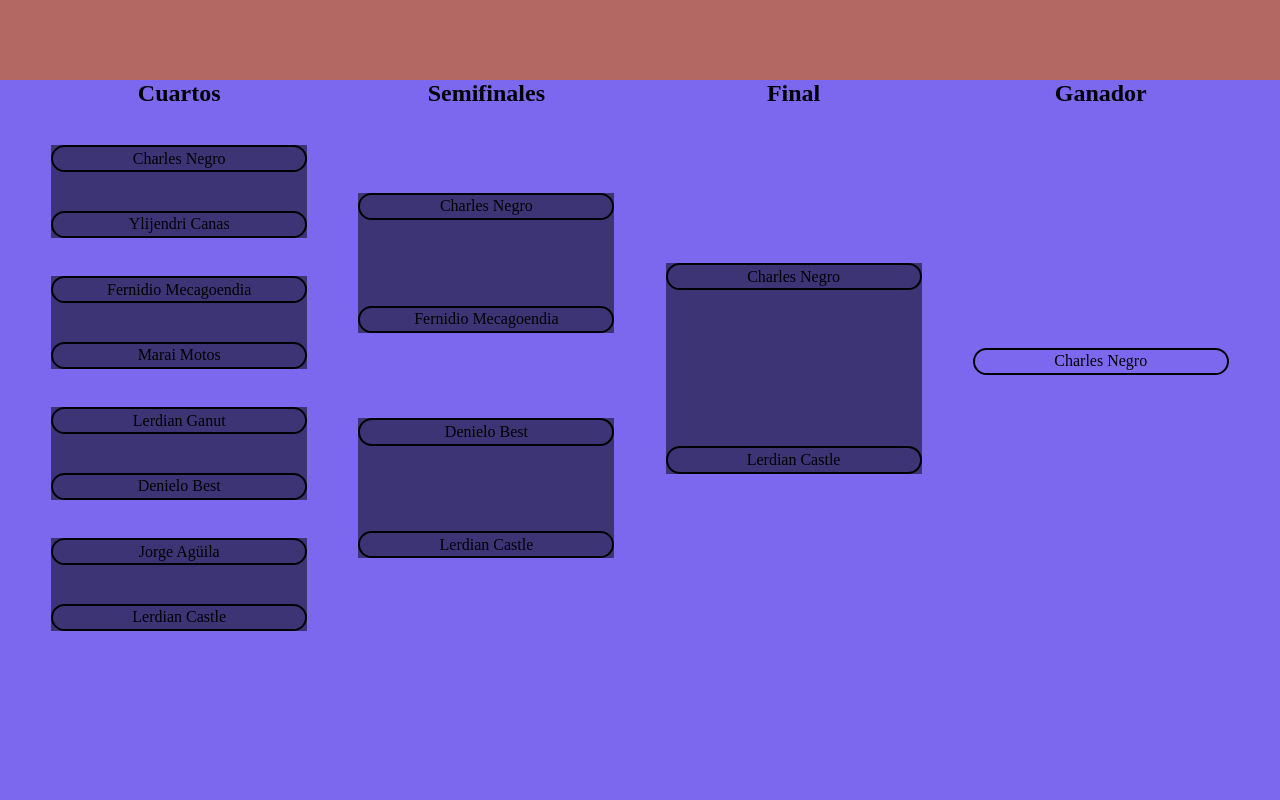
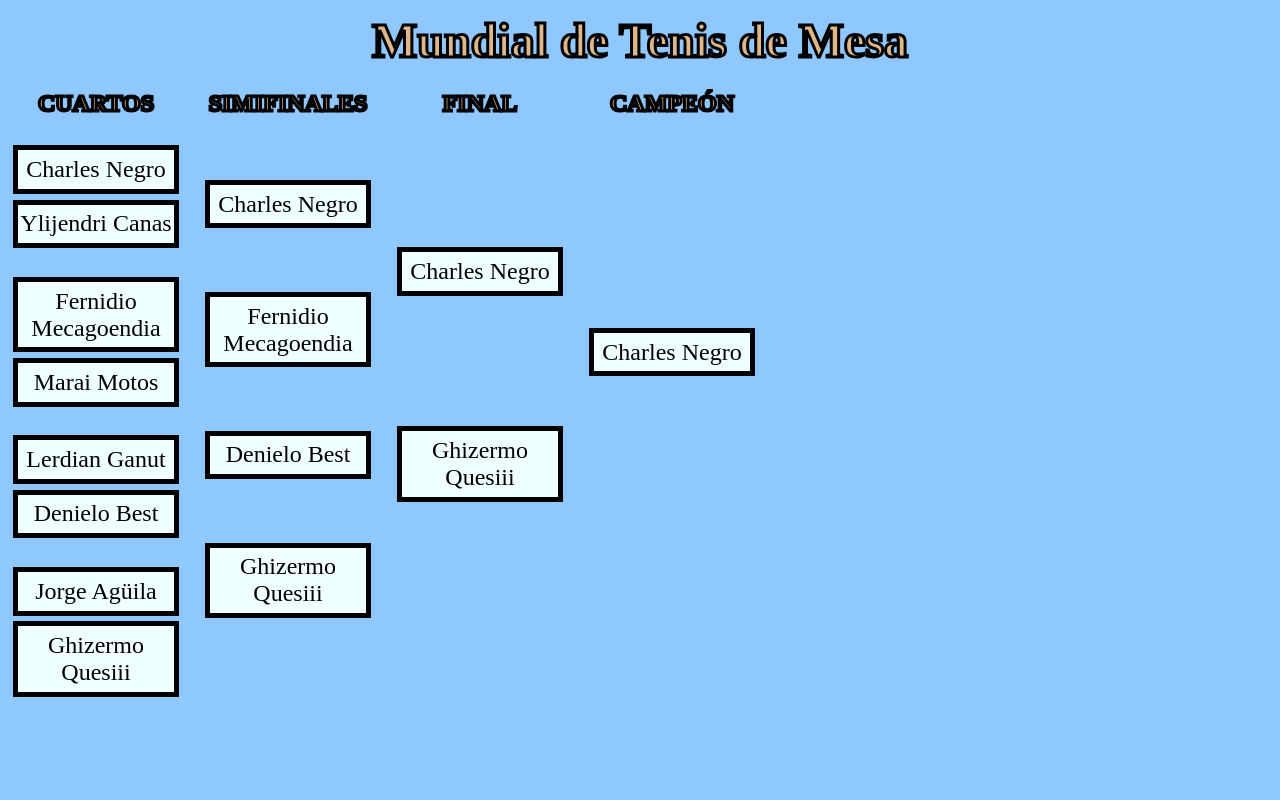
Before and after one commit to Eyguilo/DWS, a PHP site: page /src/Vistas/tablero.html in a window 1280 px wide. Run offline with PHP 8.4, Linux system fonts and the light colour scheme.

Commit message:
13/01/23 - Se ha cambiado el estilo del cuadro de eliminatorias, con sus estilos correspondientes.

```diff
--- a/Curso_2223/UD4/Practica/Torneos/css/tablero.css
+++ b/Curso_2223/UD4/Practica/Torneos/css/tablero.css
@@ -1,64 +1,100 @@
-*{
+* {
     margin: 0%;
     padding: 0%;
 }
-.contenedor{
+
+.contenedor {
     width: 100%;
     height: 100%;
     position: absolute;
-    background-color: mediumslateblue;
-    overflow-x: scroll;
+    background-color: rgb(143, 199, 255);
+    overflow: scroll;
 }
-.caja_1{
+
+.caja_1 {
     width: 100%;
     height: 10%;
-    background-color: rgba(210, 105, 30, 0.664);
 }
-.caja_2{
-    width: 100%;;
+
+.caja_2 {
+    width: 100%;
     height: 90%;
 }
-.col_1{
+.col_2 {
     height: 100%;
-    width:4%;
+    width: 15%;
     float: left;
 }
-.col_2{
-    height: 100%;
-    width:20%;
-    float: left;
+h1{
+    text-align: center;
+    padding-top: 1%;
+    font-size: 300%;
+    color: burlywood;
+    -webkit-text-stroke: 3px black;
 }
-h2{
+
+h2 {
     text-align: center;
+    margin-top: 5%;
+    color: burlywood;
+    -webkit-text-stroke: 3px black;
 }
-.parejas{
-    background-color: rgba(0, 0, 0, 0.5);
+
+.parejas_c {
+    margin-top: 15%;
 }
-.jugador_c{
-    padding: 1%;
+
+/*.parejas_sf {
+    margin-top: 10%;
+}*/
+
+.parejas_f {
     margin-top: 15%;
-    border: 2px solid black;
-    border-radius: 45px;
+}
+
+.jugador_c {
+    width: 80%;
+    padding: 3% 0.5%;
+    border: 5px solid black;
     text-align: center;
+    background-color: azure;
+    font-size: x-large;
+    margin: auto;
+    margin-bottom: 3%;
+    overflow: auto;
 }
-.jugador_sf{
-    padding: 1%;
-    margin-top: 33.5%;
-    border: 2px solid black;
-    border-radius: 45px;
+
+.jugador_sf {
+    width: 80%;
+    padding: 3% 0.5%;
+    border: 5px solid black;
     text-align: center;
+    background-color: azure;
+    font-size: x-large;
+    margin: auto;
+    margin-bottom: 3%;
+    margin-top: 33%;
 }
-.jugador_f{
-    padding: 1%;
-    margin-top: 61%;
-    border: 2px solid black;
-    border-radius: 45px;
+
+.jugador_f {
+    width: 80%;
+    padding: 3% 0.5%;
+    border: 5px solid black;
     text-align: center;
+    background-color: azure;
+    font-size: x-large;
+    margin: auto;
+    margin-top: 68%;
 }
-.jugador_g{
-    padding: 1%;
-    margin-top: 94%;
-    border: 2px solid black;
-    border-radius: 45px;
+
+.jugador_g {
+    width: 80%;
+    padding: 3% 0.5%;
+    border: 5px solid black;
     text-align: center;
+    background-color: azure;
+    font-size: x-large;
+    margin-left: auto;
+    margin-right: auto;
+    margin-top: 110%;
 }
--- a/Curso_2223/UD4/Practica/Torneos/src/Vistas/tablero.html
+++ b/Curso_2223/UD4/Practica/Torneos/src/Vistas/tablero.html
@@ -9,51 +9,51 @@
 </head>
 <body>
     <div class="contenedor">
-        <div class="caja_1"></div>
+        <div class="caja_1"><h1>Mundial de Tenis de Mesa</h1></div>
         <div class="caja_2">
             <div class="col_1"></div>
             <div class="col_2">
-                <h2>Cuartos</h2>
-                <div class="parejas">
+                <h2>CUARTOS</h2>
+                <div class="parejas_c">
                     <div class="jugador_c">Charles Negro</div>
                     <div class="jugador_c">Ylijendri Canas</div>
                 </div>
-                <div class="parejas">
+                <div class="parejas_c">
                     <div class="jugador_c">Fernidio Mecagoendia</div>
-                <div class="jugador_c">Marai Motos</div>
+                    <div class="jugador_c">Marai Motos</div>
                 </div>
-                <div class="parejas">
+                <div class="parejas_c">
                     <div class="jugador_c">Lerdian Ganut</div>
-                <div class="jugador_c">Denielo Best</div>
+                    <div class="jugador_c">Denielo Best</div>
                 </div>
-                <div class="parejas">
+                <div class="parejas_c">
                     <div class="jugador_c">Jorge Agüila</div>
-                    <div class="jugador_c">Lerdian Castle</div>
+                    <div class="jugador_c">Ghizermo Quesiii</div>
                 </div>
             </div>
             <div class="col_1"></div>
             <div class="col_2">
-                <h2>Semifinales</h2>
-                <div class="parejas">
+                <h2>SIMIFINALES</h2>
+                <div class="parejas_sf">
                     <div class="jugador_sf">Charles Negro</div>
                     <div class="jugador_sf">Fernidio Mecagoendia</div>
                 </div>
-                <div class="parejas">
+                <div class="parejas_sf">
                     <div class="jugador_sf">Denielo Best</div>
-                    <div class="jugador_sf">Lerdian Castle</div>
+                    <div class="jugador_sf">Ghizermo Quesiii</div>
                 </div>
             </div>
             <div class="col_1"></div>
             <div class="col_2">
-                <h2>Final</h2>
-                <div class="parejas">
+                <h2>FINAL</h2>
+                <div class="parejas_f">
                     <div class="jugador_f">Charles Negro</div>
-                    <div class="jugador_f">Lerdian Castle</div>
+                    <div class="jugador_f">Ghizermo Quesiii</div>
                 </div>
             </div>
             <div class="col_1"></div>
             <div class="col_2">
-                <h2>Ganador</h2>
+                <h2>CAMPEÓN</h2>
                 <div class="jugador_g">Charles Negro</div>
             </div>
             <div class="col_1"></div>
```
